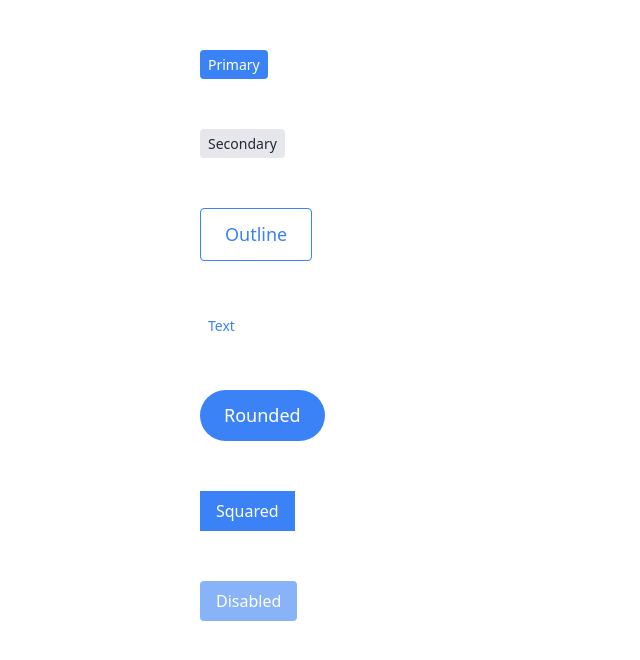
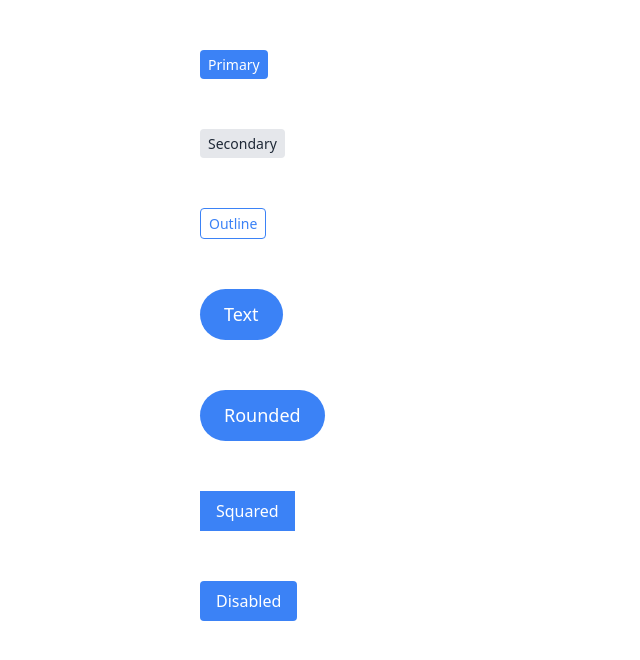
Before and after one commit to SaubhagyaSapkota/JavaScript-small-Projects, a React (Vite) app: page / in a window 1280 px wide. Shown: the top 660 px of the page, without its empty margins (0-640 px from the left). Built offline with nearby package versions, Linux system fonts and the light colour scheme.

Commit message:
cva added for managing variants

```diff
--- a/package.json
+++ b/package.json
@@ -11,6 +11,7 @@
   },
   "dependencies": {
     "@tailwindcss/vite": "^4.1.11",
+    "class-variance-authority": "^0.7.1",
     "react": "^19.1.0",
     "react-dom": "^19.1.0",
     "react-icons": "^5.5.0",
--- a/src/App.tsx
+++ b/src/App.tsx
@@ -11,11 +11,11 @@ const App = () => {
         Secondary
       </Button>
 
-      <Button variant="outline" size="lg">
+      <Button variant="outline" size="sm">
         Outline
       </Button>
 
-      <Button variant="text" size="sm">
+      <Button variant="rounded" size="lg">
         Text
       </Button>
 
--- a/src/components/button.tsx
+++ b/src/components/button.tsx
@@ -1,40 +1,47 @@
 import React from "react";
+import { cva, type VariantProps } from "class-variance-authority";
 import "./style.css";
 
-type ButtonVariant =
-  | "primary"
-  | "secondary"
-  | "outline"
-  | "text"
-  | "rounded"
-  | "squared";
-type ButtonSize = "sm" | "md" | "lg";
+const buttonVariants = cva("btn", {
+  variants: {
+    variant: {
+      primary: "btn--primary",
+      secondary: "btn--secondary",
+      outline: "btn--outline",
+      text: "btn--text",
+      rounded: "btn--rounded",
+      squared: "btn--squared",
+    },
+    size: {
+      sm: "btn--sm",
+      md: "btn--md",
+      lg: "btn--lg",
+    },
+  },
+  defaultVariants: {
+    variant: "primary",
+    size: "md",
+  },
+});
 
-interface ButtonProps extends React.ButtonHTMLAttributes<HTMLButtonElement> {
-  variant?: ButtonVariant;
-  size?: ButtonSize;
-}
+type ButtonProps = React.ButtonHTMLAttributes<HTMLButtonElement> &
+  VariantProps<typeof buttonVariants> & {
+    className?: string;
+  };
 
 const Button: React.FC<ButtonProps> = ({
-  variant = "primary",
-  size = "md",
-  className = "",
-  children,
+  variant,
+  size,
+  className,
   disabled,
   ...props
 }) => {
   return (
     <button
-      className={`btn
-        btn--${variant}
-        btn--${size}
-        ${disabled ? "btn--disabled" : ""}
-        ${className}`}
+      className={buttonVariants({ variant, size, className })}
       disabled={disabled}
       {...props}
-    >
-      {children}
-    </button>
+    />
   );
 };
 
```
Also changed, not shown: 1 other file (tests, documents, lock files or other folders).
